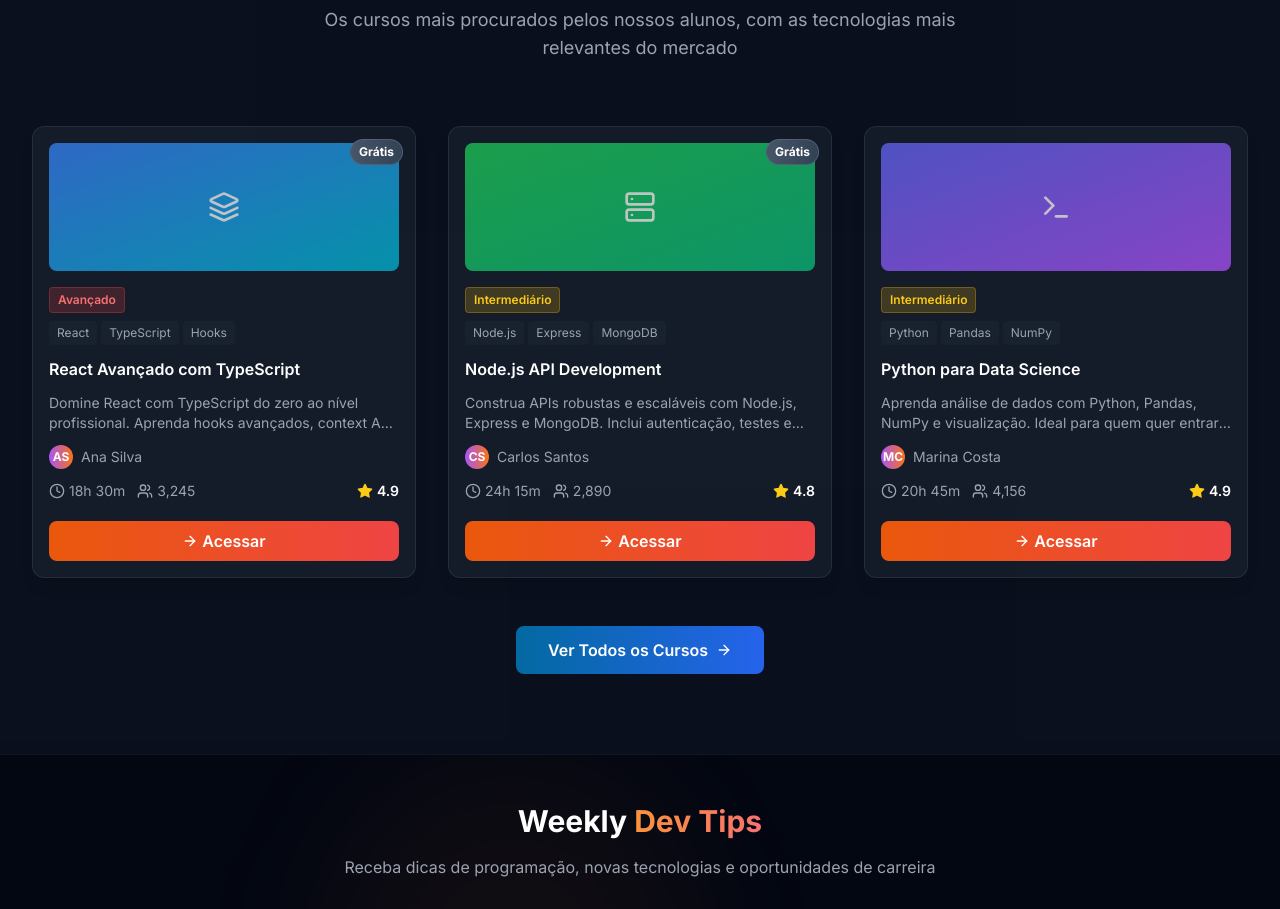
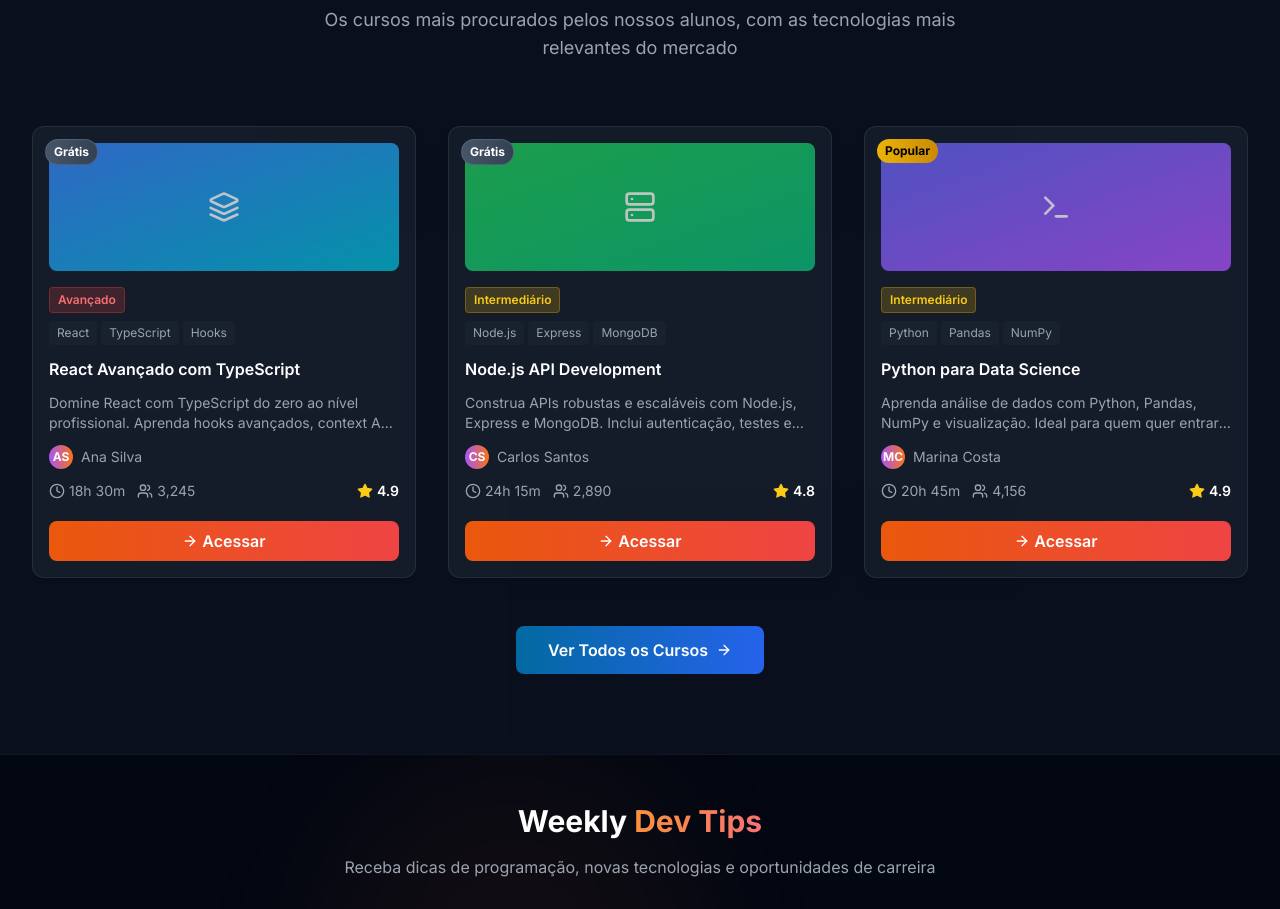
Before and after one commit to kenjiThiago/ProjetoBD2, a Next.js app in the folder frontend/: page / in a window 1280 px wide. Shown: the part 1800-2709 px from the top of the page. Built offline with nearby package versions, Linux system fonts and the light colour scheme.

Commit message:
[frontend] Mudado a estrutura dos cards dos cursos.

```diff
--- a/frontend/src/components/cards/CourseCard.tsx
+++ b/frontend/src/components/cards/CourseCard.tsx
@@ -8,6 +8,7 @@ import {
 } from 'lucide-react'
 import type { Course } from '@/data/mockData'
 import Thumbnail from '@/components/Thumbnail'
+import { isCourseNew, isPopular } from "@/utils/courseUtils"
 
 interface CourseCardProps {
   course: Course
@@ -23,6 +24,9 @@ export default function CourseCard({
   layout = 'grid'
 }: CourseCardProps) {
 
+  const isDynamicallyPopular = isPopular(course)
+  const isNew = isCourseNew(course)
+
   const getLevelColor = (level: string) => {
     switch (level) {
       case 'Iniciante': return 'bg-green-500/20 text-green-400 border-green-500/30'
@@ -30,6 +34,34 @@ export default function CourseCard({
       case 'Avançado': return 'bg-red-500/20 text-red-400 border-red-500/30'
       default: return 'bg-gray-500/20 text-gray-400 border-gray-500/30'
     }
+  }
+
+  const renderBadges = () => {
+    if (course.isFree) {
+      return (
+        <span className="bg-gradient-to-r from-slate-600 to-slate-700 text-white text-xs font-bold px-2 py-1 rounded-full flex items-center space-x-1 border border-slate-500/50">
+          Grátis
+        </span>
+      )
+    }
+
+    if (isNew) {
+      return (
+        <span className="bg-gradient-to-r from-lime-500 to-lime-600 text-black text-xs font-bold px-2 py-1 rounded-full flex items-center space-x-1">
+          Lançamento
+        </span>
+      )
+    }
+
+    if (isDynamicallyPopular) {
+      return (
+        <span className="bg-gradient-to-r from-yellow-500 to-yellow-600 text-black text-xs font-bold px-2 py-1 rounded-full flex items-center space-x-1">
+          Popular
+        </span>
+      )
+    }
+
+    return null
   }
 
   if (layout === 'list') {
@@ -50,19 +82,7 @@ export default function CourseCard({
                   {course.level}
                 </span>
 
-                {course.isFree ? (
-                  <span className="bg-gradient-to-r from-slate-600 to-slate-700 text-white text-xs font-bold px-2 py-1 rounded flex items-center space-x-1 border border-slate-500/50">
-                    <span>Grátis</span>
-                  </span>
-                ) : course.isNew ? (
-                    <span className="bg-gradient-to-r from-lime-500 to-lime-600 text-black text-xs font-bold px-2 py-1 rounded flex items-center space-x-1">
-                      <span>Lançamento</span>
-                    </span>
-                  ) : course.isPopular ? (
-                      <span className="bg-gradient-to-r from-yellow-500 to-yellow-600 text-black text-xs font-bold px-2 py-1 rounded flex items-center space-x-1">
-                        <span>Popular</span>
-                      </span>
-                    ) : null}
+                {renderBadges()}
 
                 {course.tags.length > 0 && (
                   <div className="flex items-center gap-1 flex-wrap">
@@ -111,20 +131,8 @@ export default function CourseCard({
   return (
     <div className={`card-glow card group p-4 cursor-pointer relative overflow-hidden hover:-translate-y-2 transition-transform duration-300`}>
       {/* Badges */}
-      <div className="absolute top-3 right-3 z-10">
-        {course.isFree ? (
-          <span className="bg-gradient-to-r from-slate-600 to-slate-700 text-white text-xs font-bold px-2 py-1 rounded-full flex items-center space-x-1 border border-slate-500/50">
-            Grátis
-          </span>
-        ) : course.isNew ? (
-            <span className="bg-gradient-to-r from-lime-500 to-lime-600 text-black text-xs font-bold px-2 py-1 rounded-full flex items-center space-x-1">
-              Lançamento
-            </span>
-          ) : course.isPopular ? (
-            <span className="bg-gradient-to-r from-yellow-500 to-yellow-600 text-black text-xs font-bold px-2 py-1 rounded-full flex items-center space-x-1">
-              Popular
-            </span>
-          ) : null}
+      <div className="absolute top-3 left-3 z-10">
+        {renderBadges()}
       </div>
 
       {/* Thumbnail */}
```
